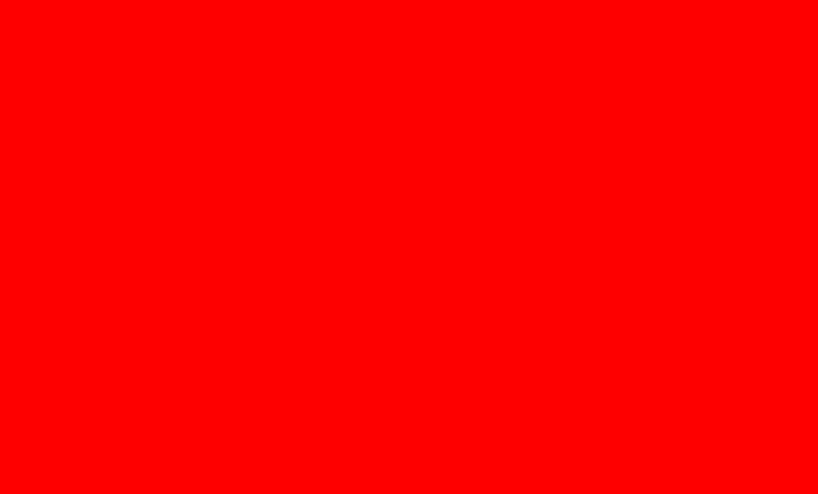
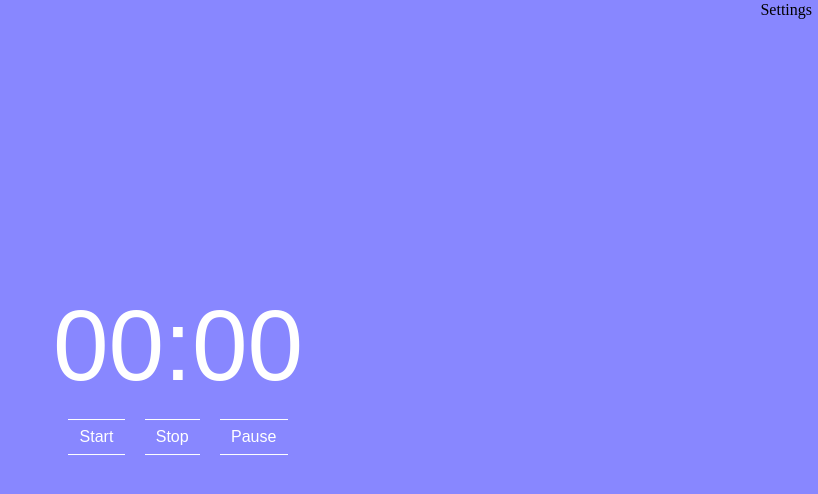
Before and after one commit to serejabogdan/wart, a website built with webpack: page src/index.html in a window 1280 px wide. Shown: the whole page, without its empty margins (462-1280 px from the left). Built offline with nearby package versions, Linux system fonts and the light colour scheme.

Commit message:
base layout

```diff
--- a/package.json
+++ b/package.json
@@ -20,8 +20,12 @@
     "mini-css-extract-plugin": "^0.9.0",
     "node-sass": "^4.14.1",
     "sass-loader": "^8.0.2",
+    "style-loader": "^1.2.1",
     "webpack": "^4.43.0",
     "webpack-cli": "^3.3.12",
     "webpack-dev-server": "^3.11.0"
+  },
+  "dependencies": {
+    "normalize.css": "^8.0.1"
   }
 }
--- a/src/index.html
+++ b/src/index.html
@@ -7,6 +7,20 @@
     <link rel="shortcut icon" href="./favicon.ico">
 </head>
 <body>
-    <div id="app" class="container"></div>
+    <div id="app" class="container">
+        <div class="btn-settings">
+            <button class="btn-reset">Settings</button>
+        </div>
+        <div class="content">
+            <div class="timer">
+                00:00
+            </div>
+            <div class="settings">
+                <button class="btn-start btn-reset btn">Start</button>
+                <button class="btn-stop btn-reset btn">Stop</button>
+                <button class="btn-pause btn-reset btn">Pause</button>
+            </div>
+        </div>
+    </div>
 </body>
 </html>
--- a/src/index.js
+++ b/src/index.js
@@ -1,3 +1,7 @@
 import './module.js';
 import './scss/index.scss';
+import './scss/timer.scss';
+import './scss/settings.scss';
+import 'normalize.css';
+
 console.log('webpack');
--- a/src/scss/index.scss
+++ b/src/scss/index.scss
@@ -1,5 +1,22 @@
-$red: red;
+$bg: #8887ff;
 
 body {
-    background-color: $red;
+    background-color: $bg;
 }
+
+.container {
+    min-height: 100vh;
+    overflow: hidden;
+    display: flex;
+    flex-direction: column;
+}
+
+.content {
+    display: flex;
+    flex-direction: column;
+    justify-content: center;
+    align-items: center;
+    flex: 1 1 auto;
+
+    transform: translateY(-5%);
+}
--- /dev/null
+++ b/src/scss/settings.scss
@@ -0,0 +1,36 @@
+$btn-color: white;
+$btn-color-hover: #6868ec;
+
+.btn-settings {
+    min-height: 100%;
+    display: flex;
+    justify-content: flex-end;
+}
+
+.settings {
+    margin-top: 1em;
+}
+
+.btn-reset {
+    background: none;
+    outline: none;
+    border: none;
+}
+
+.btn {
+    color: $btn-color;
+    border-top: 1px solid white;
+    border-bottom: 1px solid white;
+    cursor: pointer;
+    font-family: sans-serif;
+    padding: 0.5em 0.7em;
+    transition: 0.5s;
+}
+
+.btn + .btn {
+    margin-left: 1em;
+}
+
+.btn:hover {
+    background-color: $btn-color-hover;
+}
--- /dev/null
+++ b/src/scss/timer.scss
@@ -0,0 +1,7 @@
+$timer_color: white;
+
+.timer {
+    color: $timer_color;
+    font-family: sans-serif;
+    font-size: 100px;
+}
--- a/webpack.config.js
+++ b/webpack.config.js
@@ -63,6 +63,10 @@ module.exports = {
                     'css-loader',
                     'sass-loader'
                 ]
+            },
+            {
+                test: /\.css$/,
+                use: [{ loader: 'style-loader' }, { loader: 'css-loader' }]
             }
         ]
     }
```
Also changed, not shown: 1 other file.
